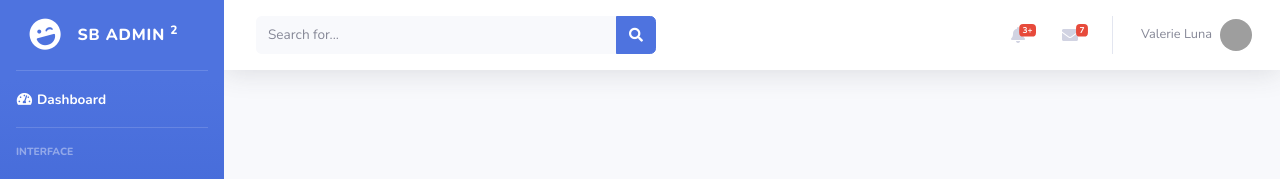
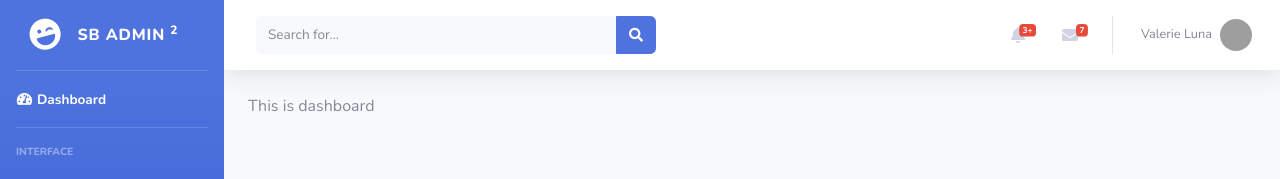
Before and after one commit to bikram-choudhury/sb-admin2-react-tmplate, a React app: page / in a window 1280 px wide. Shown: the top 179 px of the page. Built offline with nearby package versions, Linux system fonts and the light colour scheme; sample sign-in values are in the browser's storage; grey boxes are pictures that could not be loaded.

Commit message:
[IMPL] Render admin route components at Admin layout

```diff
--- a/src/layout/Admin/Admin.jsx
+++ b/src/layout/Admin/Admin.jsx
@@ -1,9 +1,37 @@
 import React from "react";
+import { Switch, Route } from 'react-router-dom';
+import RouteConfig from '../../route';
 import NavBar from "../../components/NavBar/NavBar";
 import SideBar from "../../components/SideBar/SideBar";
 import LoggedInFooter from "../../components/LoggedInFooter/LoggedInFooter";
 
+export function createAdminRoutes(routerConfigList) {
+	const routeElements = [];
+	routerConfigList.forEach(config => {
+		const routes = config.routes;
+		routes.forEach(route => {
+			if (route.subRoutes) {
+				route.subRoutes.forEach(subRoute => {
+					routeElements.push(
+						<Route
+							key={subRoute.name}
+							path={route.path + subRoute.path}
+							component={subRoute.component}
+						/>
+					);
+				});
+			} else {
+				routeElements.push(
+					<Route key={route.name} path={route.path} component={route.component} />
+				);
+			}
+		});
+	});
+	return routeElements;
+}
+
 const Admin = props => {
+	const adminRoutes = createAdminRoutes(RouteConfig);
 	return (
 		<div id="page-top">
 			<div id="wrapper">
@@ -12,7 +40,9 @@ const Admin = props => {
 					<div id="content">
 						<NavBar />
 						<div className="container-fluid">
-							{/* <!-- Main Content --> */}
+							<Switch>
+								{adminRoutes}
+							</Switch>
 						</div>
 					</div>
 					<LoggedInFooter />
```
Also changed, not shown: src/layout/Admin/spec.jsx (+46 -3 lines).
